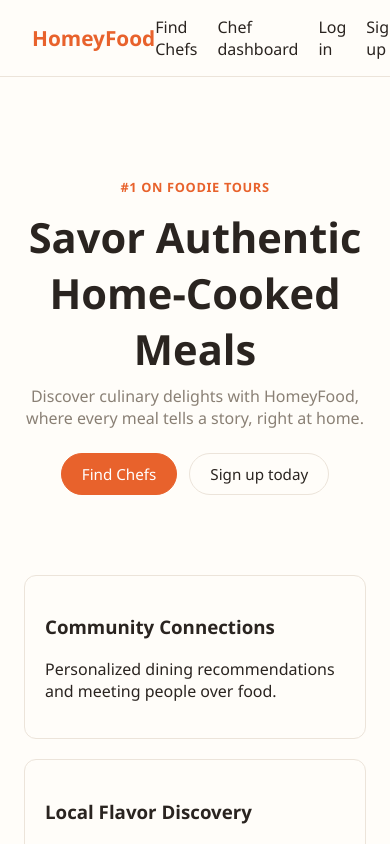
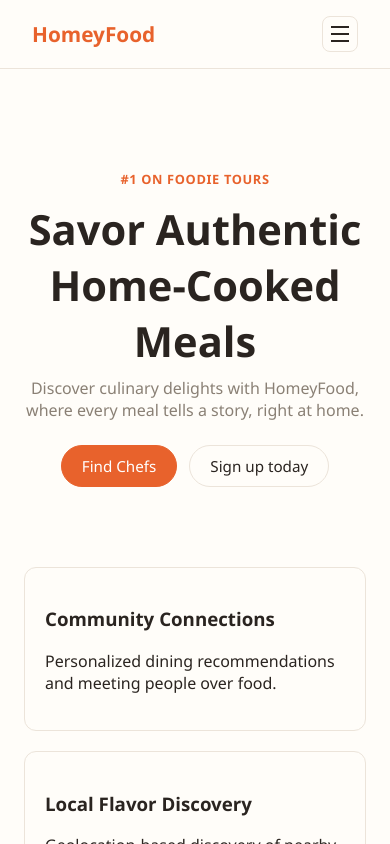
Before and after one commit to brownhippie/homeyfood, a React (Vite) app in the folder web/: page / in a window 390 px wide. Shown: the top 844 px of the page. Built offline with nearby package versions, Linux system fonts and the light colour scheme; no server answers.

Commit message:
Fix mobile/tablet layout: responsive hamburger nav, booking row wrapping, card spacing

```diff
--- a/web/src/App.tsx
+++ b/web/src/App.tsx
@@ -1,4 +1,5 @@
-import { Routes, Route, Link } from 'react-router-dom'
+import { useEffect, useState } from 'react'
+import { Routes, Route, Link, useLocation } from 'react-router-dom'
 import { AuthProvider, useAuth } from './AuthContext'
 import Home from './pages/Home'
 import Login from './pages/Login'
@@ -10,12 +11,29 @@ import ChefProfile from './pages/ChefProfile'
 
 function Nav() {
   const { user, logout } = useAuth()
+  const [open, setOpen] = useState(false)
+  const location = useLocation()
+
+  useEffect(() => {
+    setOpen(false)
+  }, [location.pathname])
+
   return (
     <nav className="nav">
-      <Link className="brand" to="/">
+      <Link className="brand" to="/" onClick={() => setOpen(false)}>
         HomeyFood
       </Link>
-      <div className="nav-links">
+      <button
+        className="nav-toggle"
+        aria-label={open ? 'Close menu' : 'Open menu'}
+        aria-expanded={open}
+        onClick={() => setOpen((v) => !v)}
+      >
+        <span />
+        <span />
+        <span />
+      </button>
+      <div className={`nav-links ${open ? 'nav-links-open' : ''}`}>
         <Link to="/search">Find Chefs</Link>
         <Link to="/chef">Chef dashboard</Link>
         {user && <Link to="/bookings">My Bookings</Link>}
--- a/web/src/index.css
+++ b/web/src/index.css
@@ -9,18 +9,42 @@
 
 * { box-sizing: border-box; }
 
-body {
+html, body {
   margin: 0;
   background: var(--bg);
   color: var(--text);
+  overflow-x: hidden;
 }
 
 .nav {
+  position: relative;
   display: flex;
   justify-content: space-between;
   align-items: center;
   padding: 16px 32px;
   border-bottom: 1px solid var(--border);
+}
+
+.nav-toggle {
+  display: none;
+  flex-direction: column;
+  justify-content: center;
+  gap: 5px;
+  width: 36px;
+  height: 36px;
+  background: transparent;
+  border: 1px solid var(--border);
+  border-radius: 8px;
+  cursor: pointer;
+  padding: 0;
+}
+
+.nav-toggle span {
+  display: block;
+  width: 18px;
+  height: 2px;
+  margin: 0 auto;
+  background: var(--text);
 }
 
 .brand {
@@ -39,6 +63,31 @@ body {
 .nav-links a {
   color: var(--text);
   text-decoration: none;
+}
+
+@media (max-width: 860px) {
+  .nav-toggle {
+    display: flex;
+  }
+
+  .nav-links {
+    display: none;
+    position: absolute;
+    top: 100%;
+    left: 0;
+    right: 0;
+    flex-direction: column;
+    align-items: flex-start;
+    gap: 14px;
+    background: var(--bg);
+    border-bottom: 1px solid var(--border);
+    padding: 16px 32px 24px;
+    z-index: 20;
+  }
+
+  .nav-links-open {
+    display: flex;
+  }
 }
 
 .page {
@@ -206,6 +255,11 @@ body {
   align-items: flex-start;
 }
 
+.listing-card h3,
+.listing-card p {
+  margin: 0;
+}
+
 .booking-form {
   display: flex;
   flex-direction: column;
@@ -233,6 +287,7 @@ body {
 
 .booking-row {
   display: flex;
+  flex-wrap: wrap;
   justify-content: space-between;
   align-items: center;
   border: 1px solid var(--border);
@@ -241,8 +296,14 @@ body {
   gap: 12px;
 }
 
+.booking-row > div:first-child {
+  min-width: 0;
+  flex: 1 1 220px;
+}
+
 .booking-row-right {
   display: flex;
+  flex-wrap: wrap;
   align-items: center;
   gap: 8px;
 }
```
